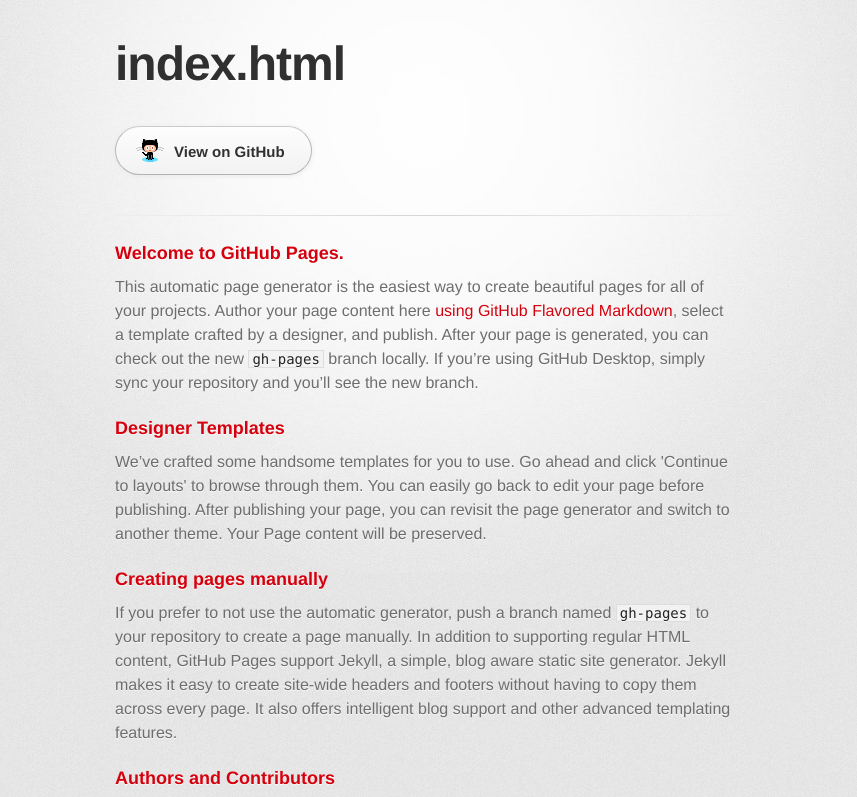
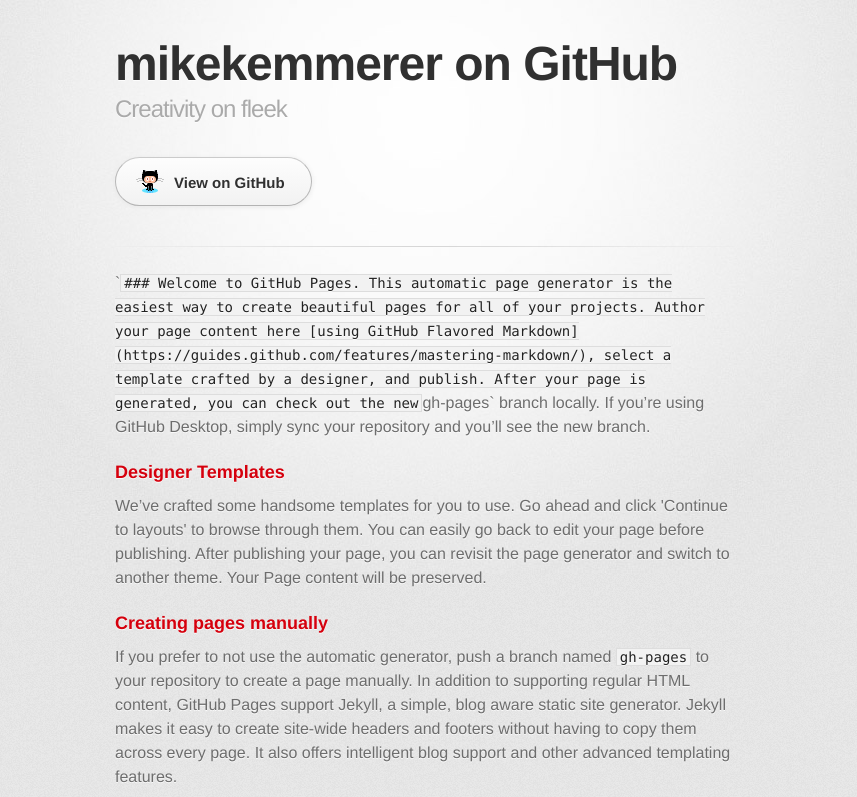
Before and after one commit to MikeKemmerer/mikekemmerer.github.io, a plain HTML site: page index.html in a window 1280 px wide. Shown: the top 797 px of the page, without its empty margins (215-1072 px from the left). Drawn offline with Linux system fonts and the light colour scheme; a web font is replaced by a local one.

Commit message:
Replace master branch with page content via GitHub

```diff
--- a/index.html
+++ b/index.html
@@ -10,7 +10,7 @@
     <!--[if lt IE 9]>
     <script src="//html5shiv.googlecode.com/svn/trunk/html5.js"></script>
     <![endif]-->
-    <title>index.html by MikeKemmerer</title>
+    <title>mikekemmerer on GitHub by MikeKemmerer</title>
   </head>
 
   <body>
@@ -18,8 +18,8 @@
       <div class="inner">
 
         <header>
-          <h1>index.html</h1>
-          <h2></h2>
+          <h1>mikekemmerer on GitHub</h1>
+          <h2>Creativity on fleek</h2>
         </header>
 
         <section id="downloads" class="clearfix">
@@ -29,10 +29,8 @@
         <hr>
 
         <section id="main_content">
-          <h3>
-<a id="welcome-to-github-pages" class="anchor" href="#welcome-to-github-pages" aria-hidden="true"><span aria-hidden="true" class="octicon octicon-link"></span></a>Welcome to GitHub Pages.</h3>
-
-<p>This automatic page generator is the easiest way to create beautiful pages for all of your projects. Author your page content here <a href="https://guides.github.com/features/mastering-markdown/">using GitHub Flavored Markdown</a>, select a template crafted by a designer, and publish. After your page is generated, you can check out the new <code>gh-pages</code> branch locally. If you’re using GitHub Desktop, simply sync your repository and you’ll see the new branch.</p>
+          <p>`<code>### Welcome to GitHub Pages.
+This automatic page generator is the easiest way to create beautiful pages for all of your projects. Author your page content here [using GitHub Flavored Markdown](https://guides.github.com/features/mastering-markdown/), select a template crafted by a designer, and publish. After your page is generated, you can check out the new</code>gh-pages` branch locally. If you’re using GitHub Desktop, simply sync your repository and you’ll see the new branch.</p>
 
 <h3>
 <a id="designer-templates" class="anchor" href="#designer-templates" aria-hidden="true"><span aria-hidden="true" class="octicon octicon-link"></span></a>Designer Templates</h3>
```
Also changed, not shown: params.json (+3 -3 lines).
